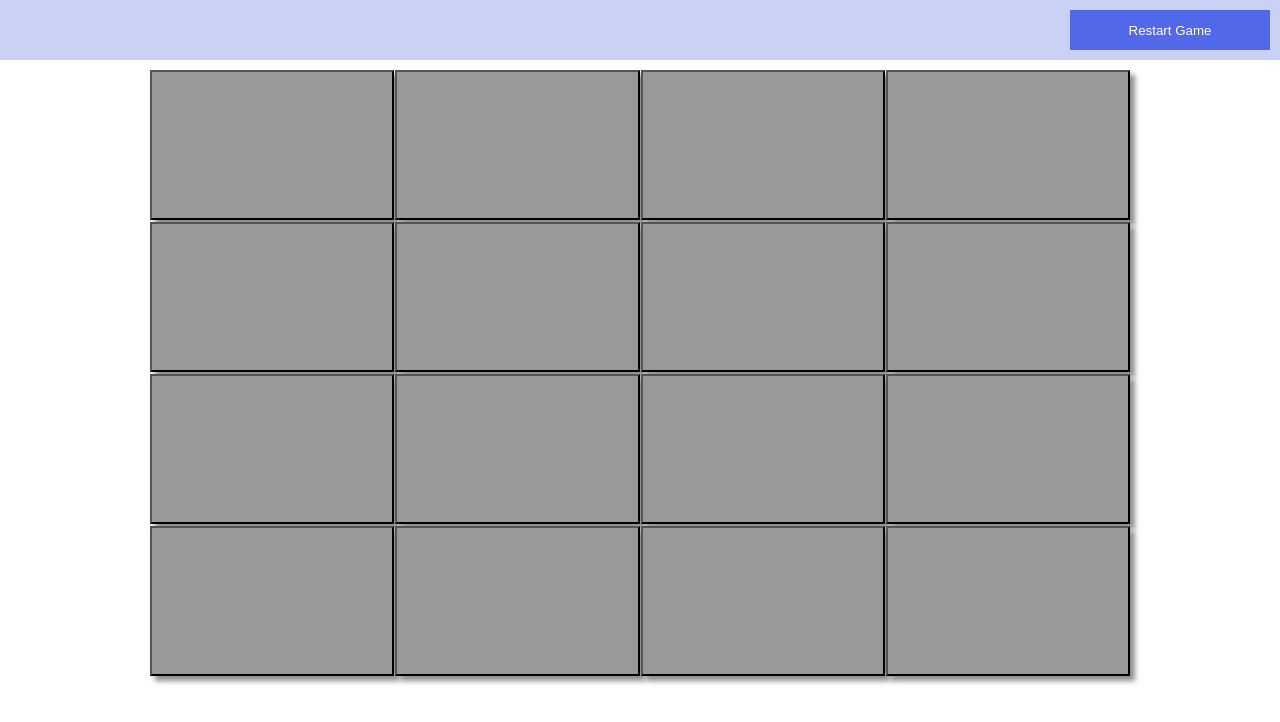
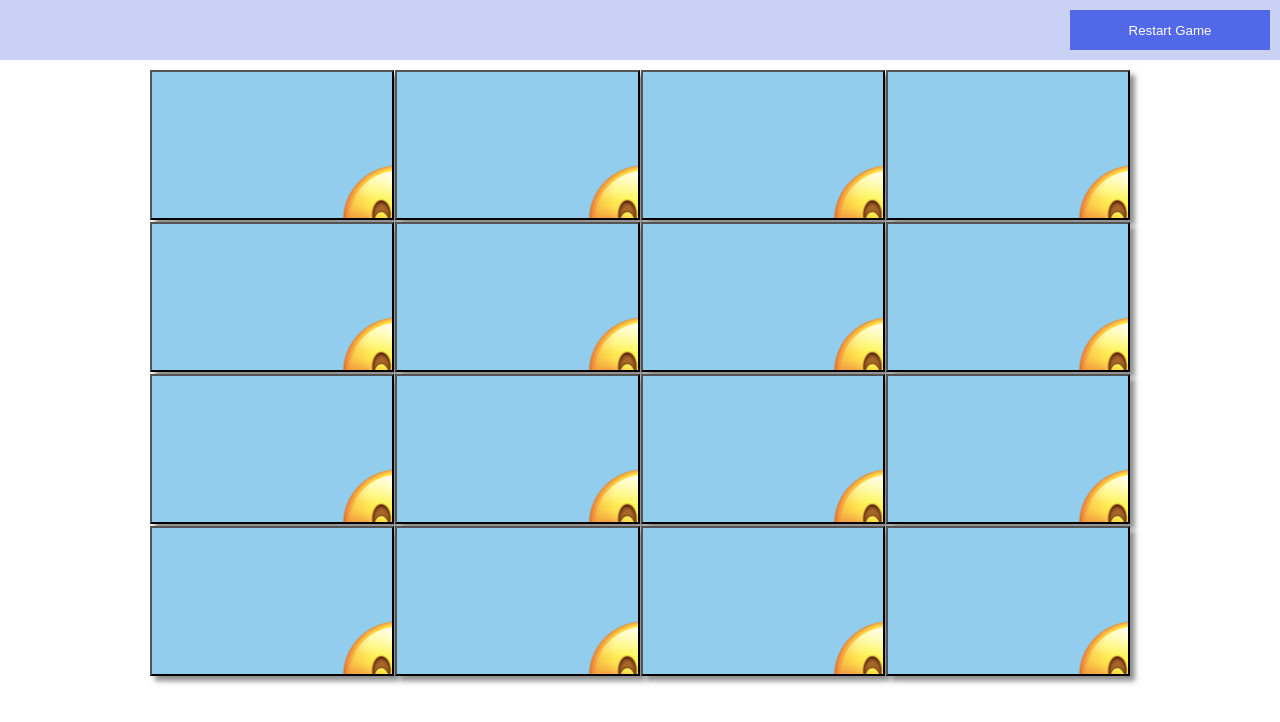
Before and after one commit to mischegoss/clicky-game, a React (Create React App) app: page / in a window 1280 px wide. Shown: the top 722 px of the page. Built offline with nearby package versions, Linux system fonts and the light colour scheme.

Commit message:
Flipping working, need images

```diff
--- a/src/styles/main.css
+++ b/src/styles/main.css
@@ -55,7 +55,7 @@ body {
   .card {
     width: 100%;
     height: 10em;
-    background-color: rgb(75, 42, 165);
+    background-color: green;
     color: white;
     font-size: 15px;
   }
@@ -65,7 +65,7 @@ body {
   }
 
   .card-front {
-    background-color: #999999;
+    background-image: url("smiley.png");
     box-shadow: 5px 5px 5px rgba(68, 68, 68, 0.6);
   }
 
```
Also changed, not shown: src/styles/smiley.png (added).
